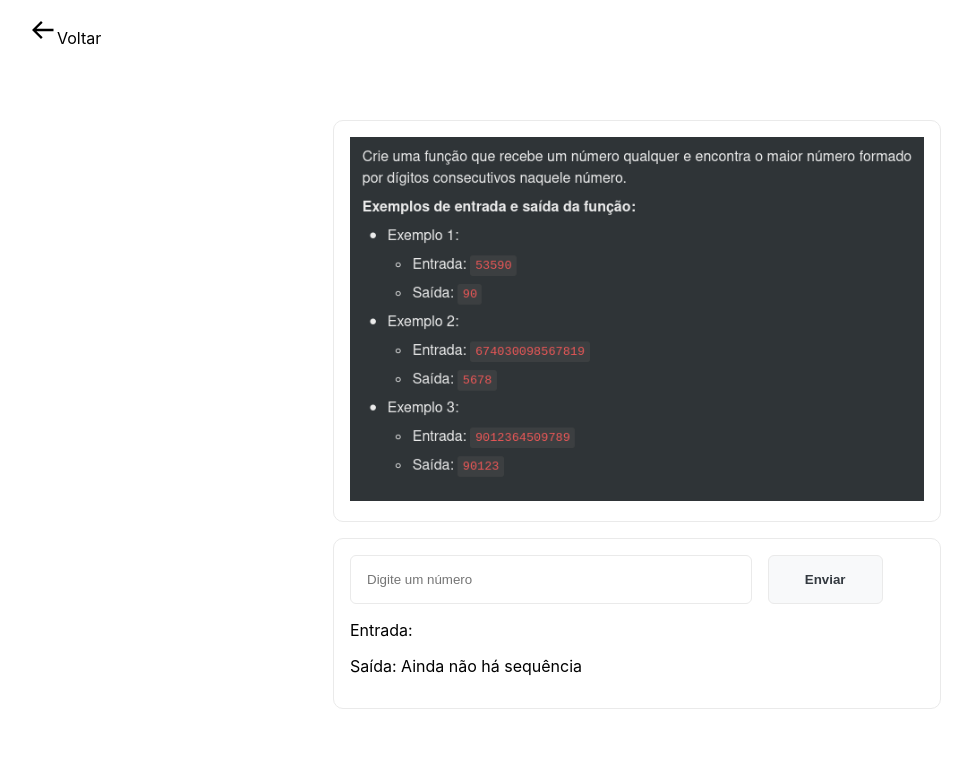
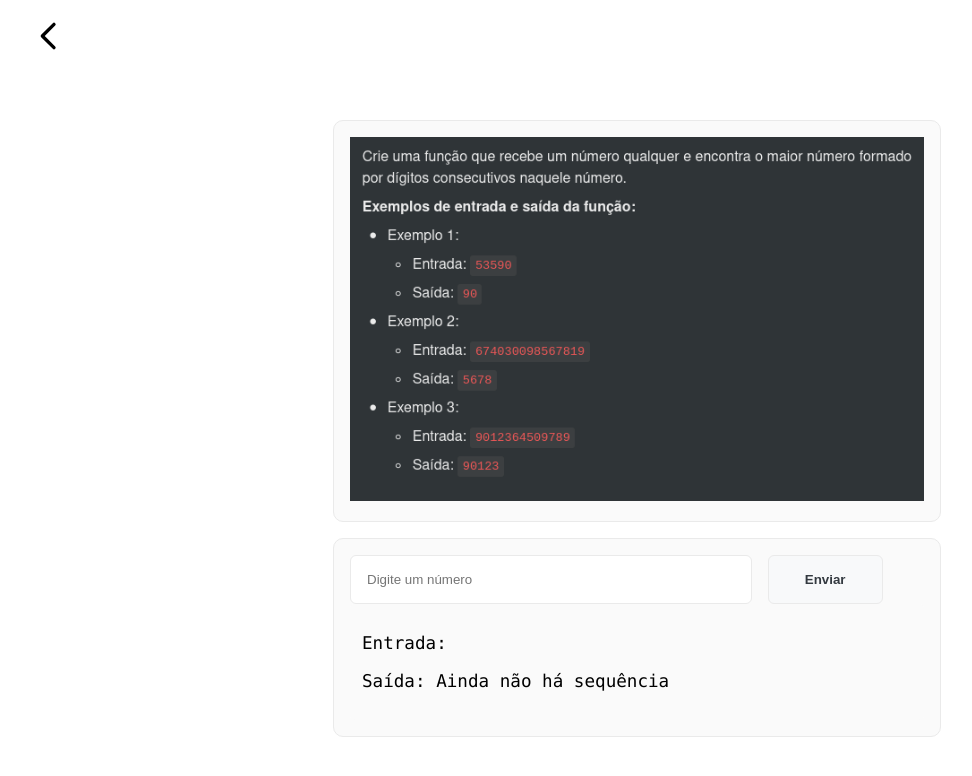
Before and after one commit to ricardodm89/sequence-number-next, a Next.js app: page /sequence in a window 1280 px wide. Shown: the top 776 px of the page, without its empty margins (3-975 px from the left). Built offline with nearby package versions, Linux system fonts and the light colour scheme.

Commit message:
create headerComponent

```diff
--- a/pages/about/index.js
+++ b/pages/about/index.js
@@ -1,8 +1,11 @@
 import React from 'react'
+import HeaderComponent from '../components/HeaderComponent'
+import styles from '../../styles/About.module.css'
 
 export default function About() {
     return (
-        <div>
+        <div className={styles.container}>
+            <HeaderComponent />
             <p>Sobre mim</p>
         </div>
     )
--- a/pages/components/CardComponent/index.js
+++ b/pages/components/CardComponent/index.js
@@ -5,7 +5,10 @@ export default function CardComponent({ title, description, icon, route }) {
     return (
         <>
             <a href={route} className={styles.card}>
-                <h2>&rarr; {title}</h2>
+                        <div className={styles.headerCard}>
+                            <div className={styles.icon}><h2>{icon}</h2></div>
+                            <div className={styles.title}><h2>{title}</h2></div>
+                        </div>
                 <p>{description}</p>
             </a>
         </>
--- /dev/null
+++ b/pages/components/HeaderComponent/index.js
@@ -0,0 +1,14 @@
+import React from 'react'
+import Link from 'next/link'
+import { HiOutlineChevronLeft} from 'react-icons/hi'
+import styles from '../../../styles/Home.module.css'
+
+export default function HeaderComponent() {
+    return (
+        <div className={styles.header}>
+            <Link href='/'>
+                <a><HiOutlineChevronLeft size={40}/></a>
+            </Link>
+        </div>
+    )
+}
--- a/pages/components/MyComponent/index.js
+++ b/pages/components/MyComponent/index.js
@@ -1,6 +1,8 @@
 import React from 'react'
 import styles from '../../../styles/MyComponent.module.css'
 import CardComponent from '../CardComponent'
+import { BsCodeSlash} from 'react-icons/bs'
+import { BiUser } from 'react-icons/bi'
 // import { HiOutlineCode } from 'react-icons/fa';
 
 export default function MyComponent() {
@@ -9,13 +11,13 @@ export default function MyComponent() {
     {
       title: 'Desafio Bud',
       description: 'Veja o resultado do desafio do processo seletivo Bud - Junior Software Engineer.',
-      icon: 'icon 2',
+      icon: <BsCodeSlash />,
       route: '/sequence',
     },
     {
       title: 'Sobre mim',
       description: '',
-      icon: 'icon 2',
+      icon: <BiUser />,
       route: '/about',
     },
   ]
--- a/pages/index.js
+++ b/pages/index.js
@@ -16,7 +16,8 @@ export default function Home() {
         {/* <WelcomeComponent /> */}
 
         <p className={styles.description}>
-          Get started by editing{' '}
+          Olá pessoal!
+          Aqui está
           <code className={styles.code}>pages/index.js</code>
         </p>
 
--- a/pages/sequence/index.js
+++ b/pages/sequence/index.js
@@ -1,7 +1,6 @@
 import React from 'react'
 import Image from 'next/image'
-import Link from 'next/link'
-import { BiArrowBack } from 'react-icons/bi';
+import HeaderComponent from '../components/HeaderComponent'
 import styles from '../../styles/Sequence.module.css'
 import sequenceNumber from '../../utils/sequenceNumber'
 
@@ -19,12 +18,7 @@ export default function Sequence() {
 
     return (
         <div className={styles.container}>
-            <div className={styles.header}>
-                <BiArrowBack size={28} />
-                <Link href='/'>
-                    <a>Voltar</a>
-                </Link>
-            </div>
+            <HeaderComponent />
             <div className={styles.main}>
                 <div className={styles.card}>
                     <Image
@@ -47,7 +41,7 @@ export default function Sequence() {
                         <button className={styles.btn} type='submit'>Enviar</button>
                     </form>
 
-                    <div className={styles.result}>
+                    <div className={styles.code}>
                         <p>Entrada: {inputNumber}</p>
                         <p>Saída: {sequenceResolved || 'Ainda não há sequência'}</p>
                     </div>
--- /dev/null
+++ b/styles/About.module.css
@@ -0,0 +1,8 @@
+.container {
+    padding: 0 2rem;
+    flex: 1;
+    display: flex;
+    justify-content: center;
+    align-items: center;
+    flex-direction: column;
+  }
--- a/styles/Home.module.css
+++ b/styles/Home.module.css
@@ -26,6 +26,13 @@
   justify-content: center;
   align-items: center;
   flex-grow: 1;
+}
+
+.header {
+  padding: 1rem 0;
+  width: 100%;
+  height: 40px;
+  align-items: center;
 }
 
 .title a {
--- a/styles/Sequence.module.css
+++ b/styles/Sequence.module.css
@@ -5,13 +5,6 @@
     justify-content: center;
     align-items: center;
     flex-direction: column;
-  }
-
-.header {
-    padding: 1rem 0;
-    width: 100%;
-    height: 40px;
-    align-items: center;
   }
 
 .main {
@@ -23,7 +16,7 @@
     margin: 1rem;
     padding: 1rem;
     color: inherit;
-    background-color: #fff;
+    background: #fafafa;
     border: 1px solid #eaeaea;
     border-radius: 10px;
   }
@@ -56,3 +49,12 @@
     margin-top: 1rem;
     border-radius: 6px;
   }
+
+  .code {
+    background: #fafafa;
+    border-radius: 5px;
+    padding: 0.75rem;
+    font-size: 1.1rem;
+    font-family: Menlo, Monaco, Lucida Console, Liberation Mono, DejaVu Sans Mono,
+      Bitstream Vera Sans Mono, Courier New, monospace;
+  }
```
Also changed, not shown: styles/CardComponent.module.css (+15 -1 lines), .gitpod.yml (added), public/assets/arrow-left.png (added).
